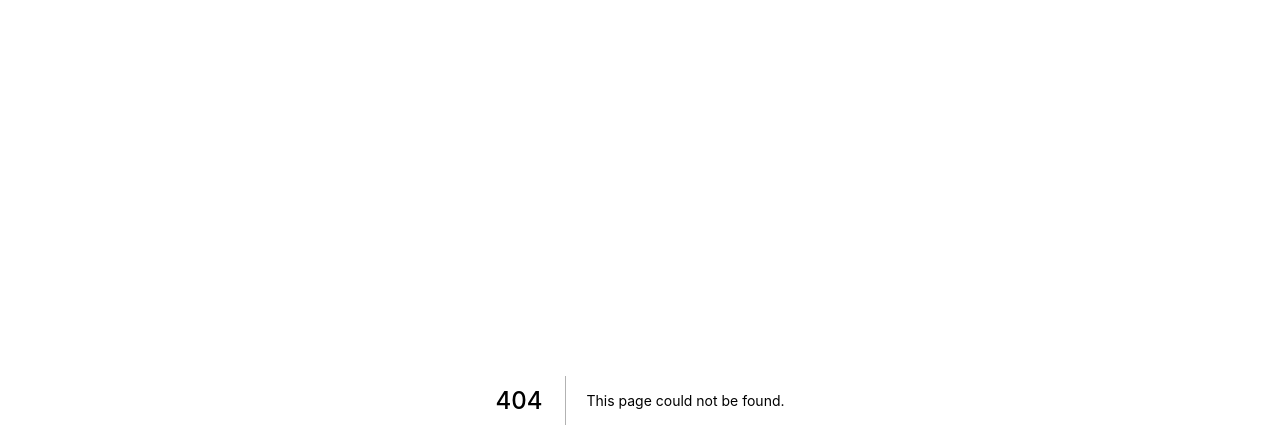
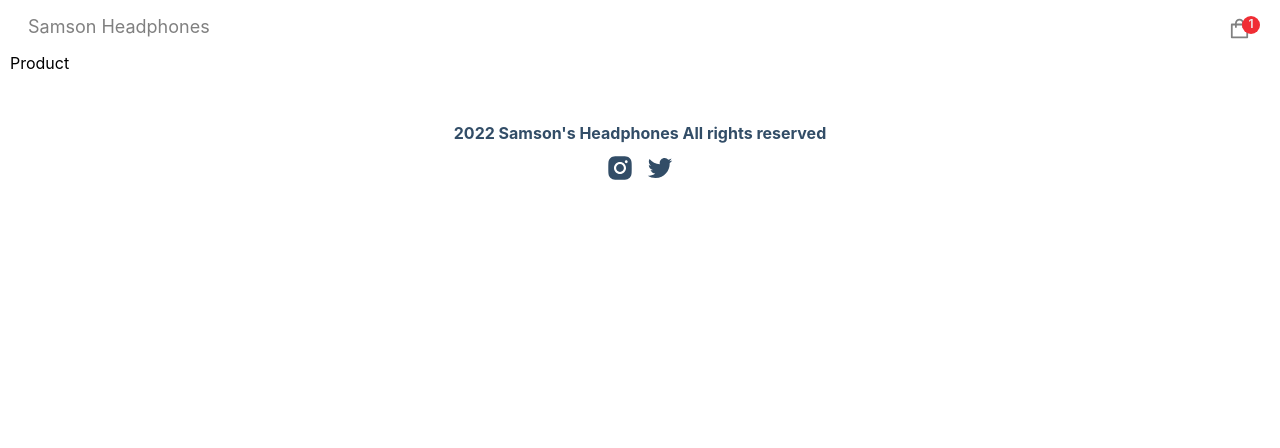
Before and after one commit to samnjuguna44/ecommerce-website, a Next.js app: page /product/1 in a window 1280 px wide. Before the commit this address had no page. Shown: the top 448 px of the page. Built offline with nearby package versions, Linux system fonts and the light colour scheme.

Commit message:
updated components

```diff
--- a/components/Footer.jsx
+++ b/components/Footer.jsx
@@ -1,8 +1,15 @@
-import React from 'react'
+import React from 'react';
+import { AiFillInstagram, AiOutlineTwitter } from 'react-icons/ai';
 
 const Footer = () => {
   return (
-    <div>Footer</div>
+    <div className='footer-container'>
+      <p>2022 Samson's Headphones All rights reserved</p>
+      <p className='icons'>
+        <AiFillInstagram />
+        <AiOutlineTwitter />
+      </p>
+    </div>
   )
 }
 
--- a/components/FooterBanner.jsx
+++ b/components/FooterBanner.jsx
@@ -1,8 +1,30 @@
-import React from 'react'
+import React from 'react';
+import Link from 'next/link';
 
-const FooterBanner = () => {
+import { urlFor } from '../lib/client';
+
+const FooterBanner = ({ footerBanner: { discount, largeText1, largeText2, saleTime, smallText, midText, desc, product, buttonText, image } }) => {
   return (
-    <div>FooterBanner</div>
+    <div className='footer-banner-container'>
+      <div className='banner-desc'>
+        <div className='left'>
+          <p>{discount}</p>
+          <h3>{largeText1}</h3>
+          <h3>{largeText2}</h3>
+          <p>{saleTime}</p>
+        </div>
+        <div className='right'>
+          <p>{smallText}</p>
+          <h3>{midText}</h3>
+          <p>{desc}</p>
+          <Link href={`/product/${product}`}>
+            <button type='button'>{buttonText}</button>
+          </Link>
+        </div>
+
+        <img src={urlFor(image)} className="footer-banner-image" />
+      </div>
+    </div>
   )
 }
 
--- a/components/Layout.jsx
+++ b/components/Layout.jsx
@@ -1,8 +1,25 @@
-import React from 'react'
+import React from 'react';
+import Head from 'next/head';
 
-const Layout = () => {
+import Navbar from './Navbar';
+import Footer from './Footer';
+
+const Layout = ({ children }) => {
   return (
-    <div>Layout</div>
+    <div className='layout'>
+      <Head>
+        <title>Samson's Store</title>
+      </Head>
+      <header>
+        <Navbar />
+      </header>
+      <main className='main-container'>
+        { children }
+      </main>
+      <footer>
+        <Footer />
+      </footer>
+    </div>
   )
 }
 
--- a/components/Navbar.jsx
+++ b/components/Navbar.jsx
@@ -1,8 +1,19 @@
-import React from 'react'
+import React from 'react';
+import Link from 'next/link';
+import { AiOutlineShopping } from 'react-icons/ai';
 
 const Navbar = () => {
   return (
-    <div>Navbar</div>
+    <div className='navbar-container'>
+      <p className='logo'>
+        <Link href='/'>Samson Headphones</Link>
+      </p>
+
+      <button type='button' className='cart-icon' onClick=''>
+        <AiOutlineShopping />
+        <span className='cart-item-qty'>1</span>
+      </button>
+    </div>
   )
 }
 
--- a/components/Product.jsx
+++ b/components/Product.jsx
@@ -1,9 +1,25 @@
-import React from 'react'
+import React from "react";
+import Link from "next/link";
 
-const Product = () => {
+import { urlFor } from "../lib/client";
+
+const Product = ({ product: { image, name, slug, price } }) => {
   return (
-    <div>Product</div>
-  )
-}
+    <div>
+      <Link href={`/product/${slug.current}`}>
+        <div className="product-card">
+          <img
+            src={urlFor(image && image[0])}
+            width={250}
+            height={250}
+            className="product-image"
+          />
+          <p className='product-name'>{name}</p>
+          <p className='product-price'>${price}</p>
+        </div>
+      </Link>
+    </div>
+  );
+};
 
 export default Product;
--- a/pages/_app.js
+++ b/pages/_app.js
@@ -1,9 +1,14 @@
 import React from 'react';
 
-import '../styles/globals.css'
+import { Layout } from '../components';
+import '../styles/globals.css';
 
 function MyApp({ Component, pageProps }) {
-  return <Component {...pageProps} />
+  return (
+    <Layout>
+      <Component {...pageProps} />
+    </Layout>
+  )
 }
 
 export default MyApp
--- a/pages/index.js
+++ b/pages/index.js
@@ -14,10 +14,10 @@
      </div>
 
      <div className='products-container'>
-      {products?.map((product) => product.name)}
+      {products?.map((product) => <Product key={product._id} product={product}/>)}
      </div>
 
-     <FooterBanner />
+     <FooterBanner footerBanner={bannerData && bannerData[0]} />
     </>
   );
 
--- /dev/null
+++ b/pages/product/[slug].js
@@ -0,0 +1,9 @@
+import React from 'react';
+
+const ProductDetails = () => {
+  return (
+    <div>Product</div>
+  )
+}
+
+export default ProductDetails;
```
